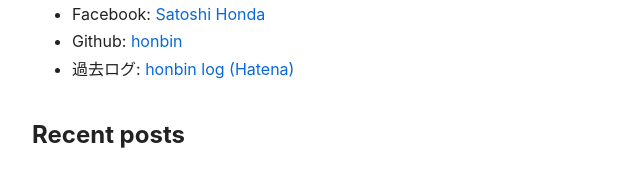
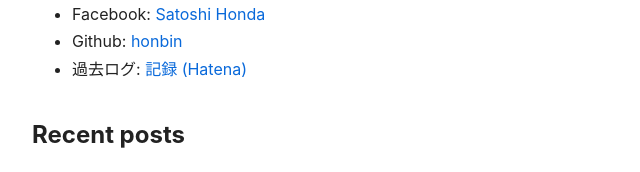
Before and after one commit to honbin/honbin.github.io, an Astro site: page / in a window 1280 px wide. Shown: the part 581-753 px from the top of the page, 268-908 px from the left. Built offline with nearby package versions, Linux system fonts and the light colour scheme; Astro itself is replaced by a stand-in of ours.

Commit message:
Update Hatena archive link label to 記録

```diff
--- a/src/pages/index.astro
+++ b/src/pages/index.astro
@@ -23,7 +23,7 @@ const dateFmt = new Intl.DateTimeFormat('ja-JP', { dateStyle: 'medium' });
     <li>Twitter: <a href="https://twitter.com/honbin">@honbin</a></li>
     <li>Facebook: <a href="https://www.facebook.com/bin.honda">Satoshi Honda</a></li>
     <li>Github: <a href="https://github.com/honbin">honbin</a></li>
-    <li>過去ログ: <a href="https://honbin.hatenablog.com">honbin log (Hatena)</a></li>
+    <li>過去ログ: <a href="https://honbin.hatenablog.com">記録 (Hatena)</a></li>
   </ul>
 
   <h2>Recent posts</h2>
```
